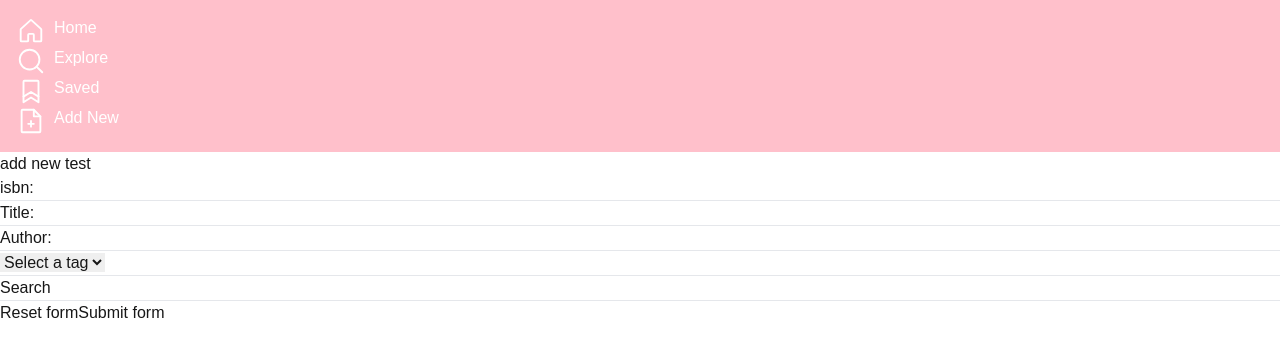
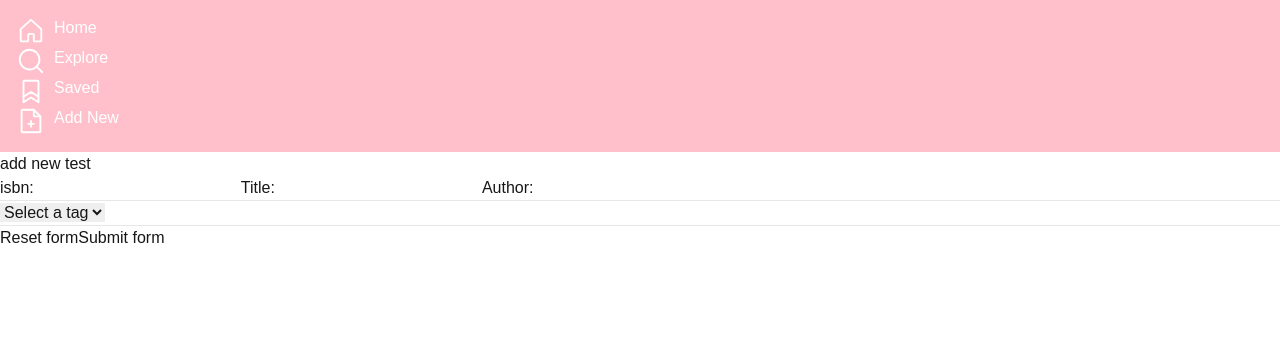
Before and after one commit to BiggestZ/ZMD_SWE_Geffen, a Next.js app: page /addNew in a window 1280 px wide. Shown: the top 356 px of the page. Built offline with nearby package versions, Linux system fonts and the light colour scheme.

Commit message:
added form submission - not done

```diff
--- a/src/app/addNew/page.tsx
+++ b/src/app/addNew/page.tsx
@@ -1,41 +1,69 @@
+"use client"
 import TagTable from "../components/tagTable";
+import axios from 'axios';
+
 
 export default function Home() {
+    // Function to handle form submission
+    //FIXME: make api that adds informatin from the form to DB
+  const handleSubmit = async (event: React.FormEvent) => {
+    event.preventDefault(); // Prevents the default form submission
+    console.log('TESTING SUBMIT')
+    console.log('Form submitted successfully')
+    // try {
+    //   // Using axios to send a POST request
+    //   const response = await axios.post('/api/getTopic', {
+    //     //FIXME
+    //     // Send the form data in the request body
+    //   });
 
+    //   if (response.status === 200) {
+    //     // Handle success
+    //     console.log('Form submitted successfully');
+    //   } else {
+    //     // Handle error response
+    //     console.log('Error submitting form:', response.statusText);
+    //   }
+    // } catch (error) {
+    //   console.error('Error submitting form:', error);
+    // }
+  };
     return (
-        <div>
+        <form onSubmit = {handleSubmit}>
             <h1>add new test </h1>
             <>
         <label>
           isbn:
           <input type = "number" id = "isbn" />
-        </label>
-        <hr />
+          </label>
+
         <label>
           Title:
           <input title= "title" />
-        </label>
-        <hr />
+
         <label>
           Author:
           <input name= "name" />
         </label>
+        </label>
+
         <hr />
 
+        {/* FIXME - TagTable View doesn't clear when reset button is pressed */}
         <TagTable></TagTable>
-        <hr />
-        <button>Search</button>
+
         <hr />
 
        <button type="reset">Reset form</button>
        <button type="submit">Submit form</button>
 
 
-        {/* <label htmlFor={ageInputId}>Your age:</label>
-        <input id={ageInputId} name="age" type="number" /> */}
+
         </>
 
-        </div>
+
+
+        </form>
 
 
     );
```
